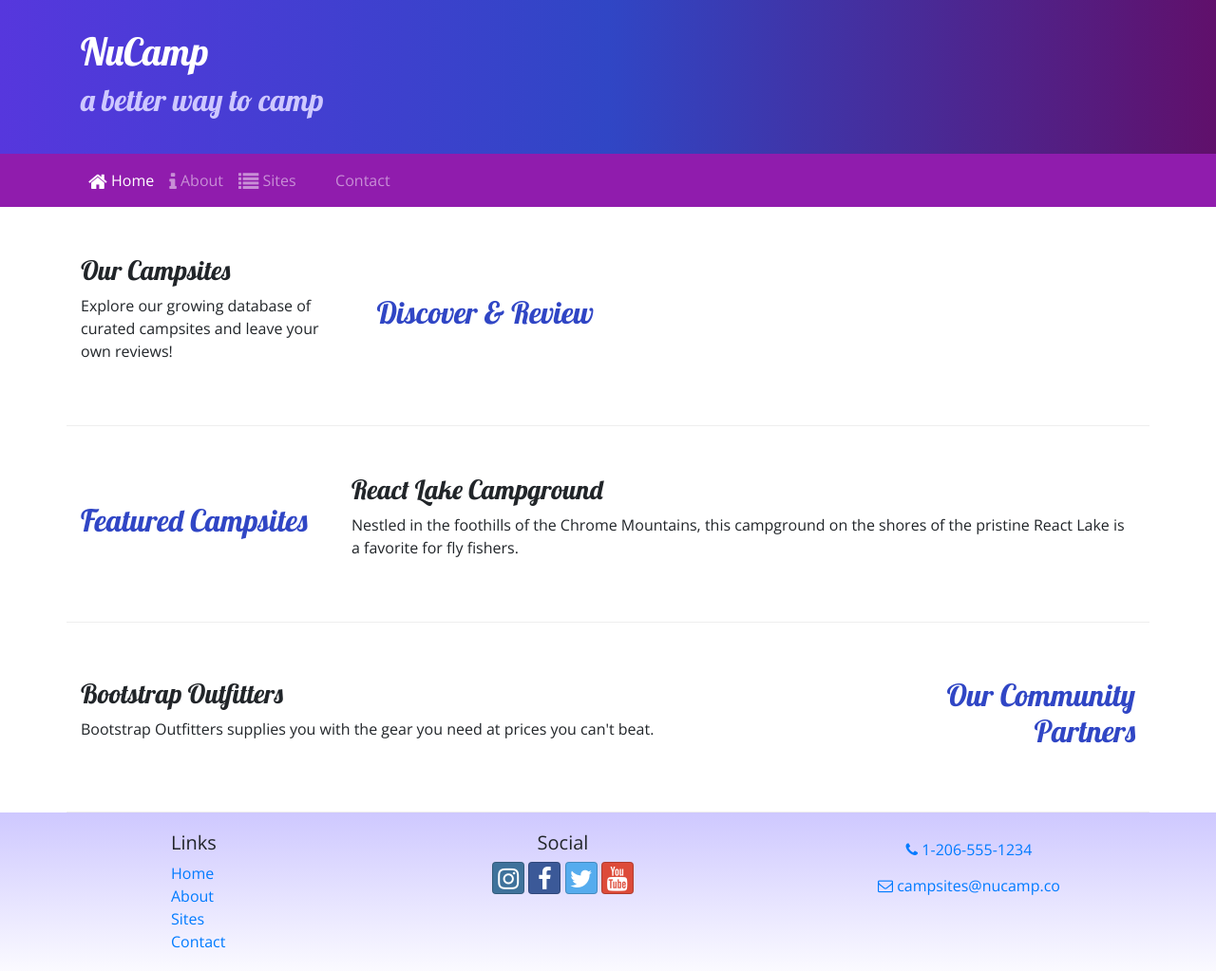
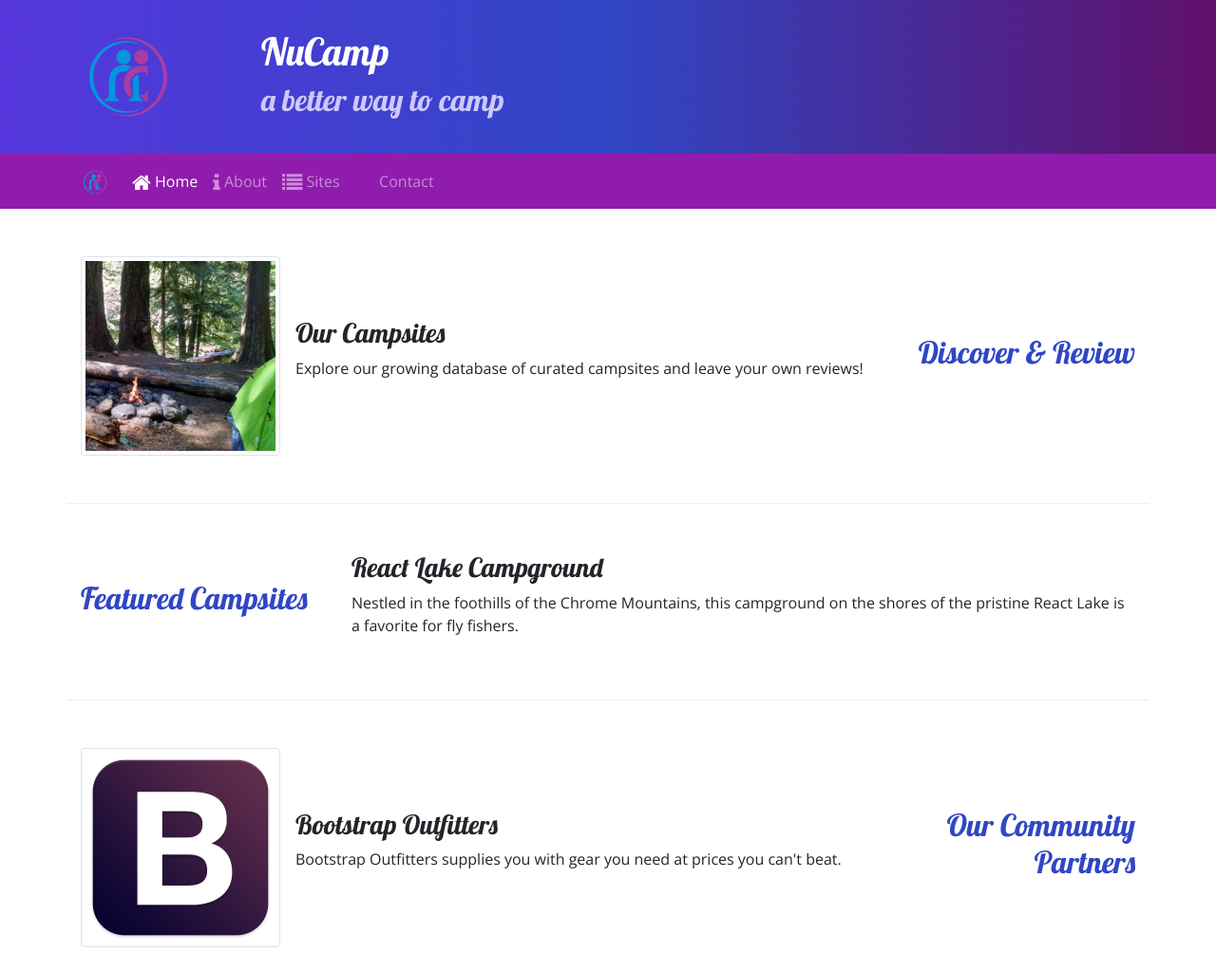
Before and after one commit to r-gaston/NuCampsite, a website: page index.html in a window 1280 px wide. Shown: the top 1023 px of the page at 95% size. Drawn offline with nearby package versions, Linux system fonts and the light colour scheme.

Commit message:
Week 2 Assignment

```diff
--- a/index.html
+++ b/index.html
@@ -22,6 +22,9 @@
     <header class="jumbotron jumbotron-fluid">
         <div class="container">
             <div class="row">
+                <div class="col-4 col-sm-3 col-md-2 align-self-center">
+                    <a href="index.html"><img src="img/logo.png" class="img-fluid" /></a>
+                 </div>
                 <div class="col">
                     <h1>NuCamp</h1>
                     <h2>a better way to camp</h2>
@@ -32,7 +35,8 @@
 
     <nav class="navbar navbar-expand-sm navbar-dark sticky-top">
        <div class="container">
-        <button class="navbar-toggler ml-auto" type="button" data-toggle="collapse" data-target="#nucampNavbar">
+        <a class="navbar-brand" href="index.html"><img src="img/logo.png" height="30" width="30" /></a>
+         <button class="navbar-toggler" type="button" data-toggle="collapse" data-target="#nucampNavbar">
              <span class="navbar-toggler-icon"></span>
          </button>
         <div class="collapse navbar-collapse" id="nucampNavbar">
@@ -51,10 +55,16 @@
             <div class="col-sm-4 order-sm-last col-md-3">
                 <h2 class="text-sm-right" >Discover & Review</h2>
             </div>
-            <div class="col-sm-4 col-md-3">
+                <div class="col">
+                    <div class="media">
+                        <img class="d-flex mr-3 img-thumbnail" src="img/breadcrumb-trail-thumb.jpg" alt="Breadcrumb Trail" />
+                        <div class="media-body align-self-center">
                             <h3>Our Campsites</h3>
                             <p class="d-none d-sm-block">Explore our growing database of curated campsites and leave your own reviews!</p>
                         </div>
+                    </div>
+                </div>
+
         </div>
 
         <div class="row row-content align-items-center">
@@ -72,8 +82,13 @@
                 <h2 class="text-sm-right" >Our Community Partners</h2>
             </div>
             <div class="col">
+                <div class="media">
+                    <img class="d-flex mr-3 img-thumbnail" src="img/bootstrap-thumb.png" alt="Bootstrap Outfitters" />
+                    <div class="media-body align-self-center">
                         <h3>Bootstrap Outfitters</h3>
-        		<p class="d-none d-sm-block">Bootstrap Outfitters supplies you with the gear you need at prices you can't beat.</p>
+        				<p class="d-none d-sm-block">Bootstrap Outfitters supplies you with gear you need at prices you can't beat.</p>
+                    </div>
+                </div>
             </div>
         </div>
     </div>
```
Also changed, not shown: aboutus.html (+6 -2 lines), contactus.html (+8 -4 lines), img/bootstrap-thumb.png (added), img/breadcrumb-trail-thumb.jpg (added), img/breadcrumb-trail.jpg (added), img/chrome-river-thumb.jpg (added), img/chrome-river.jpg (added), img/logo.png (added), img/react-lake-thumb.jpg (added), img/react-lake.jpg (added). Lines whose indentation alone changed are shown as unchanged.
